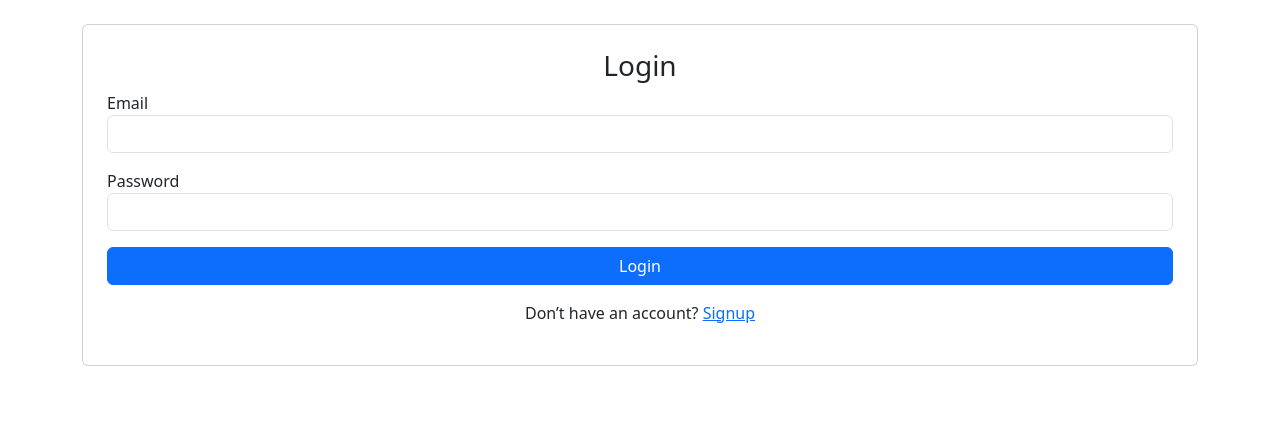
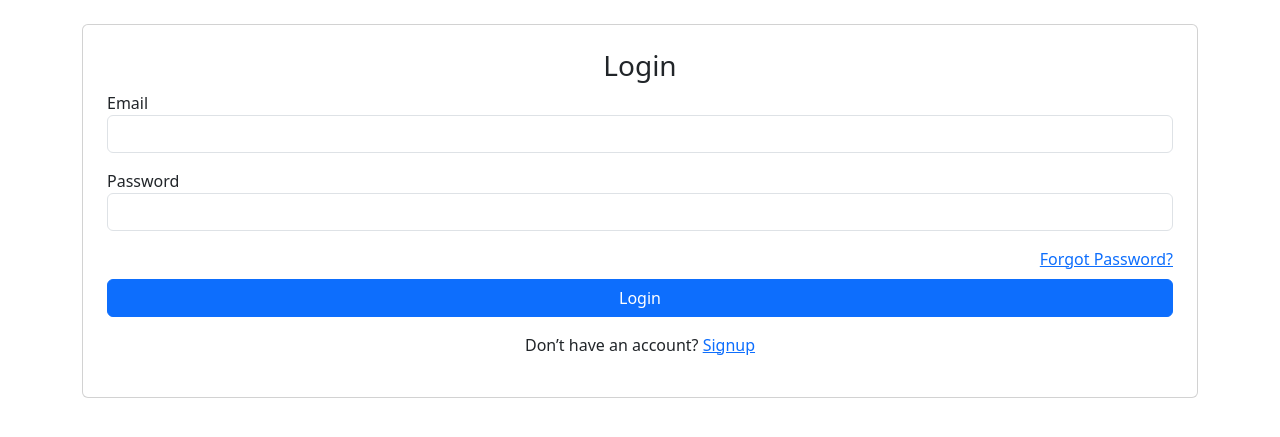
Before and after one commit to kasturimo/IdeaScanner, a Flask app: page /login in a window 1280 px wide. Shown: the part 56-493 px from the top of the page. Run offline with Flask 3, Linux system fonts and the light colour scheme.

Commit message:
Update login.html

```diff
--- a/templates/login.html
+++ b/templates/login.html
@@ -11,6 +11,9 @@
       <label>Password</label>
       <input type="password" class="form-control" name="password" required>
     </div>
+    <div class="mb-2 text-end">
+      <a href="/forgot-password">Forgot Password?</a>
+    </div>
     <button type="submit" class="btn btn-primary w-100">Login</button>
   </form>
   <p class="mt-3 text-center">Don’t have an account? <a href="/signup">Signup</a></p>
```
